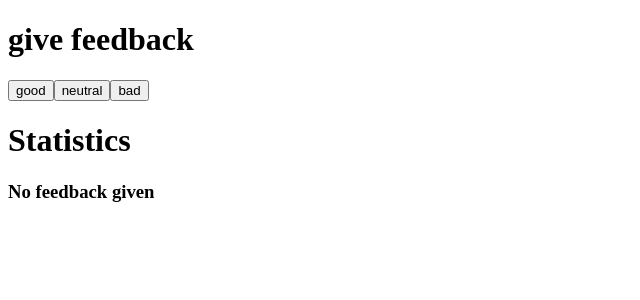
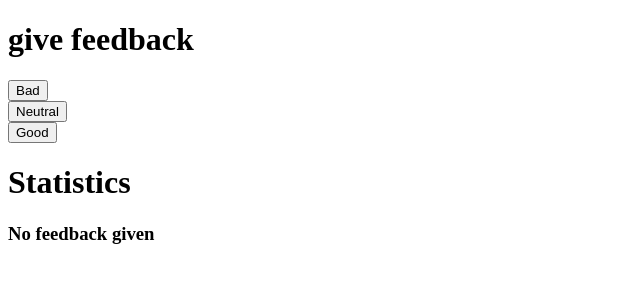
Before and after one commit to markokovac16/Full-Stack-Open-2023, a React (Vite) app in the folder part1/unicafe/: page / in a window 1280 px wide. Shown: the top 300 px of the page, without its empty margins (0-640 px from the left). Built offline with nearby package versions, Linux system fonts and the light colour scheme.

Commit message:
exercise 1.10

```diff
--- a/part1/unicafe/src/App.jsx
+++ b/part1/unicafe/src/App.jsx
@@ -1,5 +1,6 @@
 import { useState } from 'react';
 import Statistics from './Statistics';
+import Button from './Button';
 
 const App = () => {
   const [good, setGood] = useState(0);
@@ -30,9 +31,10 @@ const App = () => {
   return (
     <div>
       <h1>give feedback</h1>
-      <button onClick={handleClickGood}>good</button>
-      <button onClick={handleClickNeutral}>neutral</button>
-      <button onClick={handleClickBad}>bad</button>
+      <Button handleClick={handleClickBad} name={'Bad'} />
+      <Button handleClick={handleClickNeutral} name={'Neutral'} />
+      <Button handleClick={handleClickGood} name={'Good'} />
+
       <h1>Statistics</h1>
       {sum === 0 ? (
         <h3>No feedback given</h3>
--- /dev/null
+++ b/part1/unicafe/src/Button.jsx
@@ -0,0 +1,16 @@
+import PropTypes from 'prop-types';
+
+const Button = ({ handleClick, name }) => {
+  return (
+    <div>
+      <button onClick={handleClick}>{name}</button>
+    </div>
+  );
+};
+
+Button.propTypes = {
+  handleClick: PropTypes.func,
+  name: PropTypes.string,
+};
+
+export default Button;
--- /dev/null
+++ b/part1/unicafe/src/StatisticLine.jsx
@@ -0,0 +1,18 @@
+import PropTypes from 'prop-types';
+
+const StatisticLine = (props) => {
+  return (
+    <div>
+      <p>
+        {props.text} {props.value}
+      </p>
+    </div>
+  );
+};
+
+StatisticLine.propTypes = {
+  text: PropTypes.string,
+  value: PropTypes.number,
+};
+
+export default StatisticLine;
--- a/part1/unicafe/src/Statistics.jsx
+++ b/part1/unicafe/src/Statistics.jsx
@@ -1,13 +1,14 @@
 import PropTypes from 'prop-types';
+import StatisticLine from './StatisticLine';
 
 const Statistics = (props) => {
   return (
     <div>
-      <p>good {props.good}</p>
-      <p>neutral {props.neutral}</p>
-      <p>bad {props.bad}</p>
-      <p>average {props.average}</p>
-      <p>positive {props.positive} %</p>
+      <StatisticLine text={'good'} value={props.good} />
+      <StatisticLine text={'neutral'} value={props.neutral} />
+      <StatisticLine text={'bad'} value={props.bad} />
+      <StatisticLine text={'average'} value={props.average} />
+      <StatisticLine text={'positive'} value={props.positive} />
     </div>
   );
 };
```
